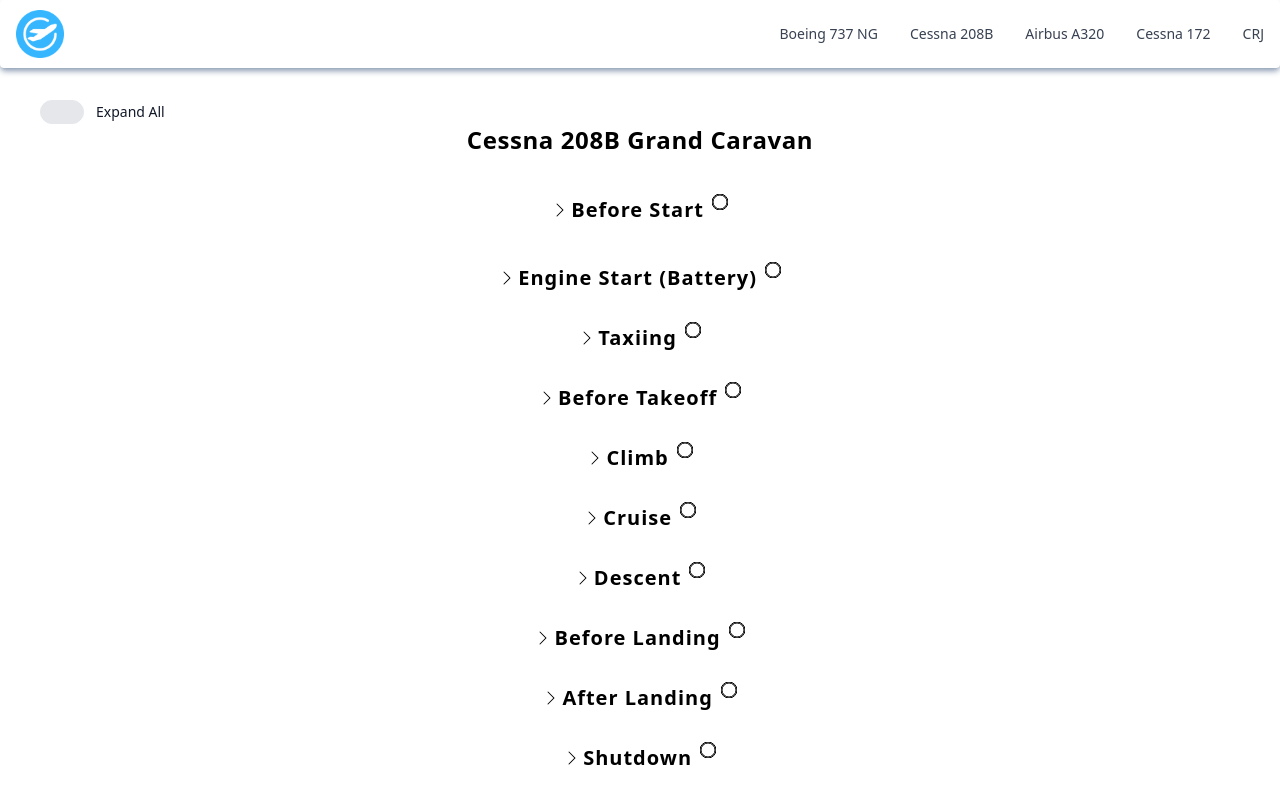
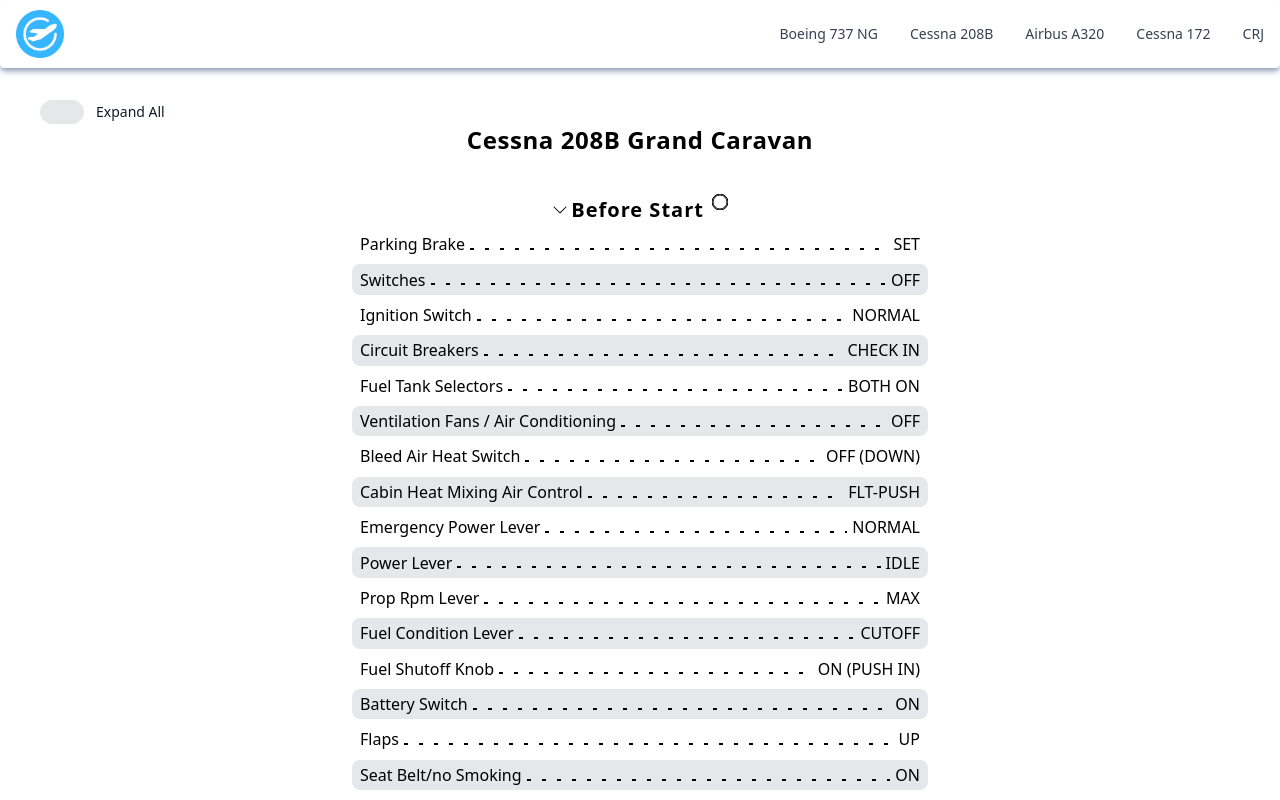
Before and after one commit to DaganCardinal/fschecklist, a React (Vite) app: page /208 in a window 1280 px wide. Shown: the top 800 px of the page. Built offline with nearby package versions, Linux system fonts and the light colour scheme.

Commit message:
first section now open by default on page load

```diff
--- a/src/components/Checklist.tsx
+++ b/src/components/Checklist.tsx
@@ -41,12 +41,13 @@
       <div className="flex flex-col mx-auto justify-center w-1/2">
         {Object.keys(checklistData).map((aircraft) => (
           <div key={aircraft} className="space-y-4">
-            {Object.keys(checklistData[aircraft]).map((sectionTitle) => (
+            {Object.keys(checklistData[aircraft]).map((sectionTitle, index) => (
               <ListSection
                 key={sectionTitle}
                 title={sectionTitle}
                 items={checklistData[aircraft][sectionTitle]}
                 allExpanded={allExpanded}
+                index={index}
               />
             ))}
           </div>
--- a/src/components/ListSection.tsx
+++ b/src/components/ListSection.tsx
@@ -7,14 +7,16 @@
   title: string;
   allExpanded?: boolean;
   items: ListItemType[];
+  index: number;
 };
 
 export const ListSection: React.FC<ListSectionProps> = ({
   title,
   items,
   allExpanded,
+  index,
 }) => {
-  const [isExpanded, setIsExpanded] = useState(false);
+  const [isExpanded, setIsExpanded] = useState(index === 0);
   const [checkedItems, setCheckedItems] = useState<boolean[]>(
     items.map(() => false)
   );
@@ -35,7 +37,9 @@
 
   // Handle expansion of all sections
   useEffect(() => {
-    setIsExpanded(allExpanded ?? false);
+    if (index !== 0 || allExpanded) {
+      setIsExpanded(allExpanded ?? false);
+    }
   }, [allExpanded]);
 
   const checkedCount = checkedItems.filter((item) => item).length;
@@ -54,7 +58,7 @@
     <div className="my-6">
       <div className="flex flex-row w-full justify-center">
         <button
-          className={`flex flex-row font-semibold tracking-wider text-xl text-center pt-4 ${
+          className={`flex flex-row font-semibold tracking-wider text-xl text-center pt-4  ${
             allChecked && "line-through"
           }`}
           onClick={() => setIsExpanded(!isExpanded)}
```
